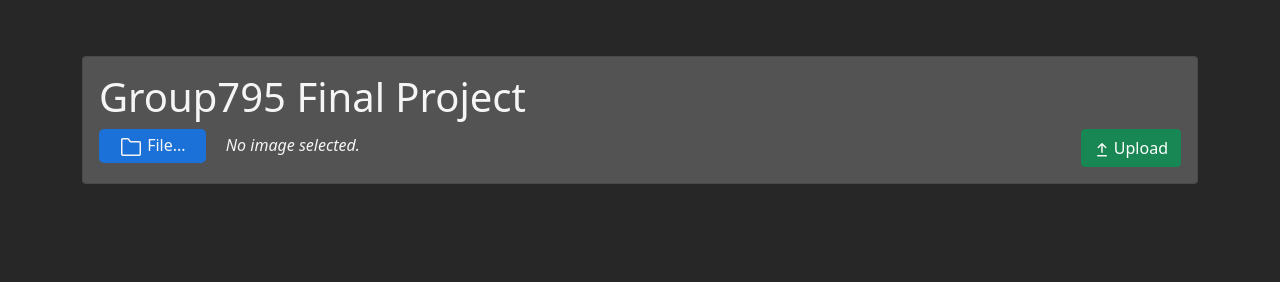
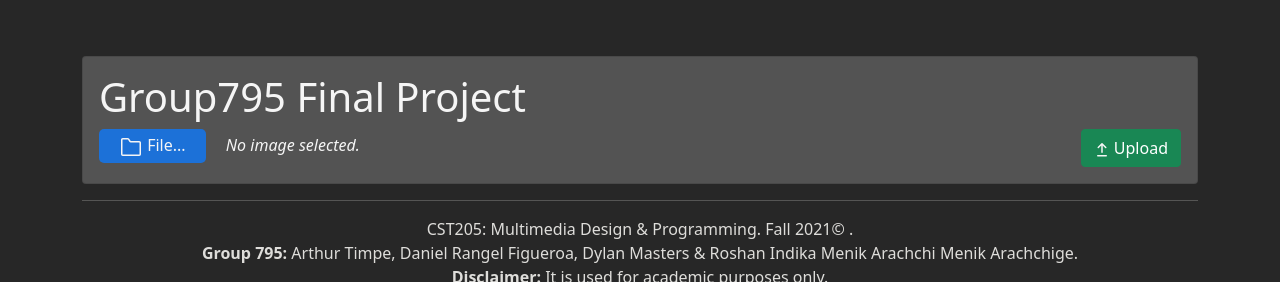
Before and after one commit to drangelfigueroa/cst205_FInalProject, a Flask app: page / in a window 1280 px wide. Shown: the part 32-314 px from the top of the page. Run offline with Flask 2, Linux system fonts and the light colour scheme; some libraries are stand-ins or nearby versions.

Commit message:
Update index.html

```diff
--- a/templates/index.html
+++ b/templates/index.html
@@ -113,6 +113,16 @@
         }
 
     </script>
+    <!-- This is the footer -->
+    <!-- The footer goes inside the body but not always -->
+    <footer>
+        <hr>
+        <p> CST205: Multimedia Design & Programming. Fall 2021&copy; .<br>
+            <b>Group 795:</b> Arthur Timpe, Daniel Rangel Figueroa, Dylan Masters & Roshan Indika Menik Arachchi Menik Arachchige.<br>
+            <b>Disclaimer:</b> It is used for academic purposes only.
+        </p>
+        <figure id = "bottomimg"><img src="https://upload.wikimedia.org/wikipedia/en/thumb/1/13/CSU_Monterey_Bay_seal.svg/1200px-CSU_Monterey_Bay_seal.svg.png" alt = "CSU_Monterey_Bay_seal"></figure>
+    </footer>
 </body>
 
 </html>
```
